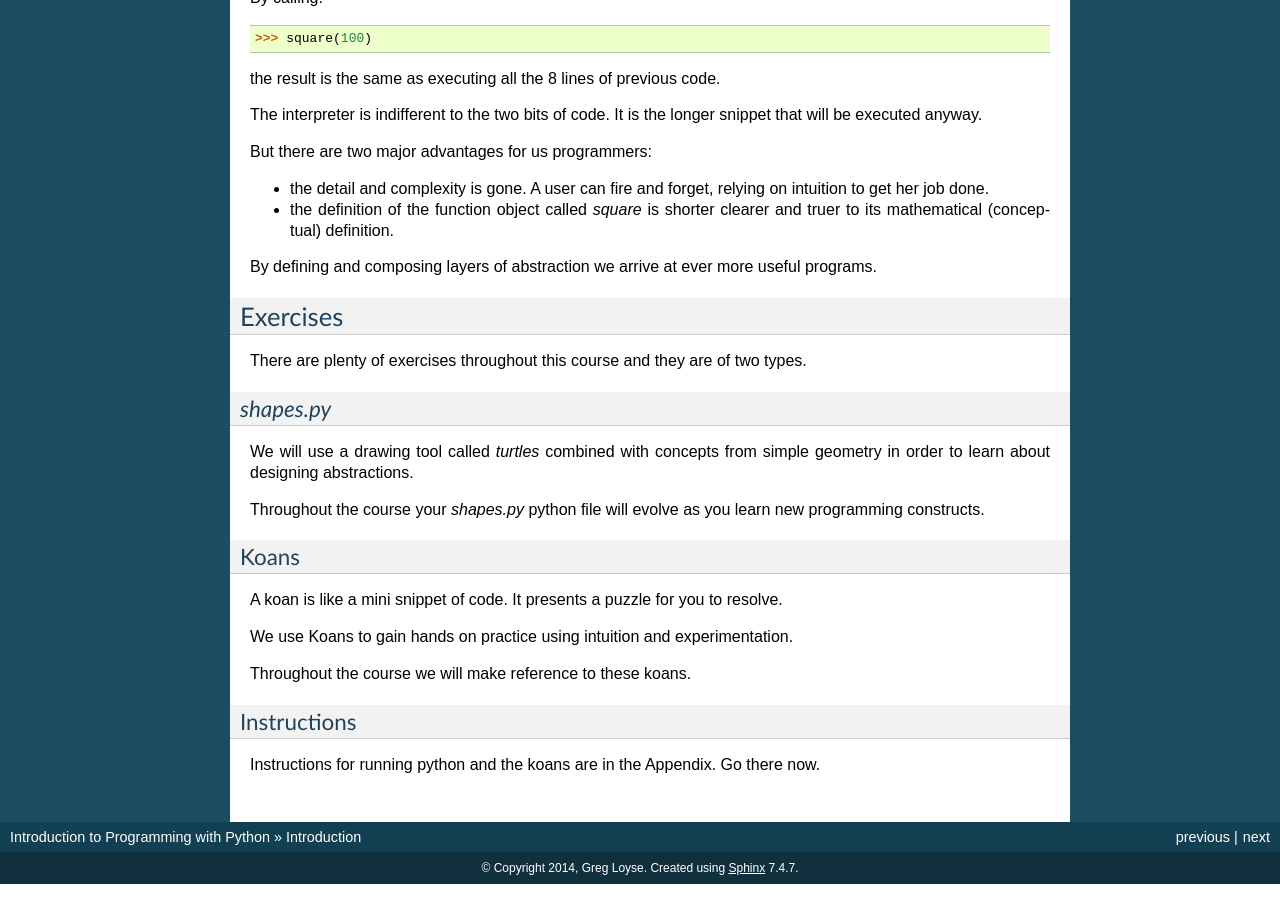
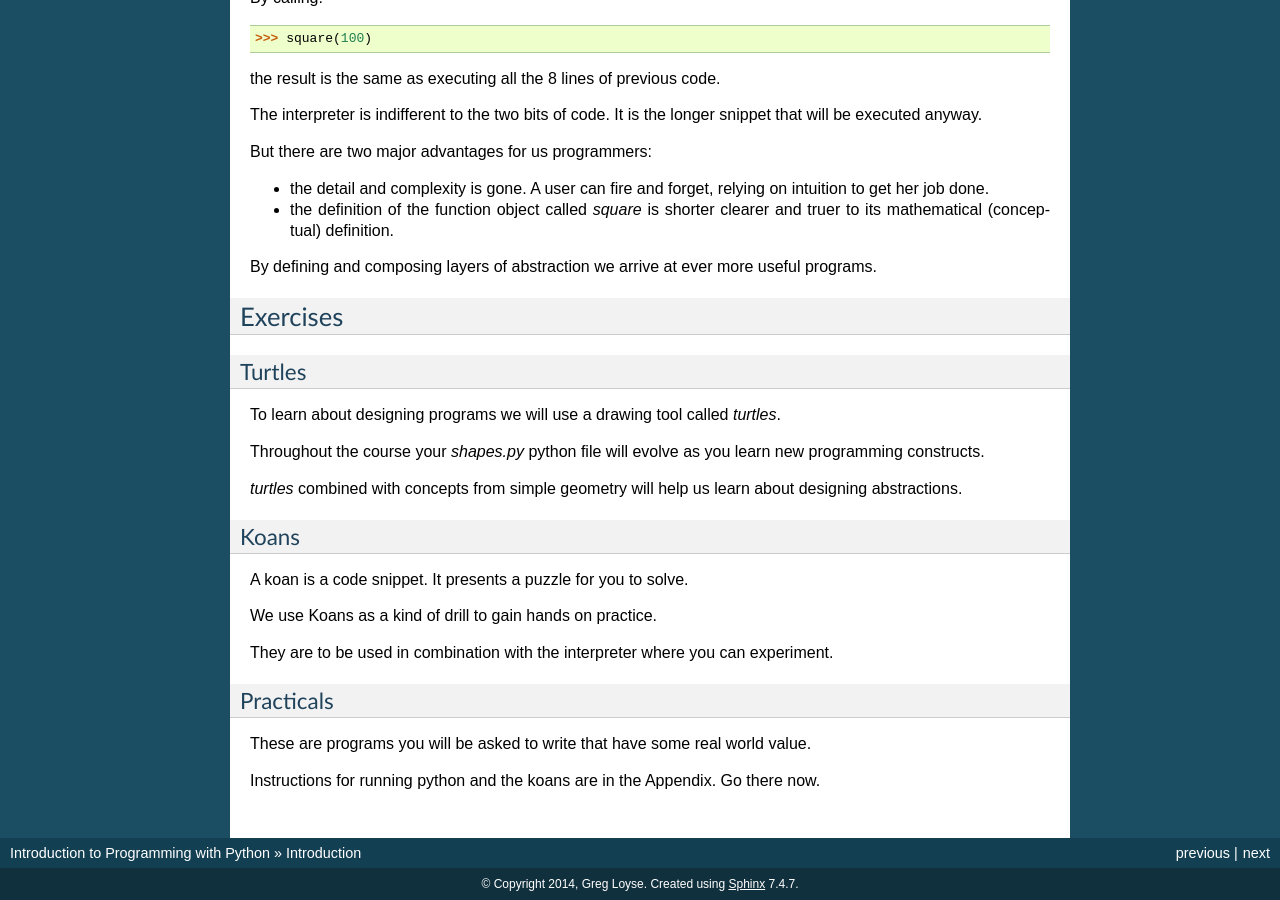
Before and after one commit to gu-lseg/intro-to-programming, a Sphinx documentation site: the page built from source/introduction.rst, in a window 1280 px wide and 900 px high, scrolled down 1514 px. Built offline with Sphinx 7.4.7, drawn with Linux system fonts in a browser that asks for light colours; some of the changed text lies outside the part shown.

Commit message:
exercise explanations

```diff
--- a/source/introduction.rst
+++ b/source/introduction.rst
@@ -105,28 +105,33 @@ useful programs.
 Exercises
 =========
 
-There are plenty of exercises throughout this course and they are of two types.
 
-`shapes.py`
------------
+Turtles
+-------
 
-We will use a drawing tool called `turtles` combined with concepts from simple geometry in order to learn about designing abstractions.
+To learn about designing programs we will use a drawing tool called `turtles`.
 
 Throughout the course your `shapes.py` python file will evolve as you
 learn new programming constructs.
 
+`turtles` combined with concepts from simple geometry will help us learn about designing abstractions.
+
+
 Koans
 -----
 
-A koan is like a mini snippet of code. It presents a puzzle for you to resolve.
+A koan is a code snippet. It presents a puzzle for you to solve.
 
-We use Koans to gain hands on practice using intuition and experimentation.
+We use Koans as a kind of drill to gain hands on practice.
 
-Throughout the course we will make reference to these koans.
+They are to be used in combination with the interpreter where you can
+experiment.
 
+Practicals
+----------
 
-Instructions
-------------
+These are programs you will be asked to write that have some real world value.
+
 
 Instructions for running python and the koans are in the Appendix. Go there
 now.
```
